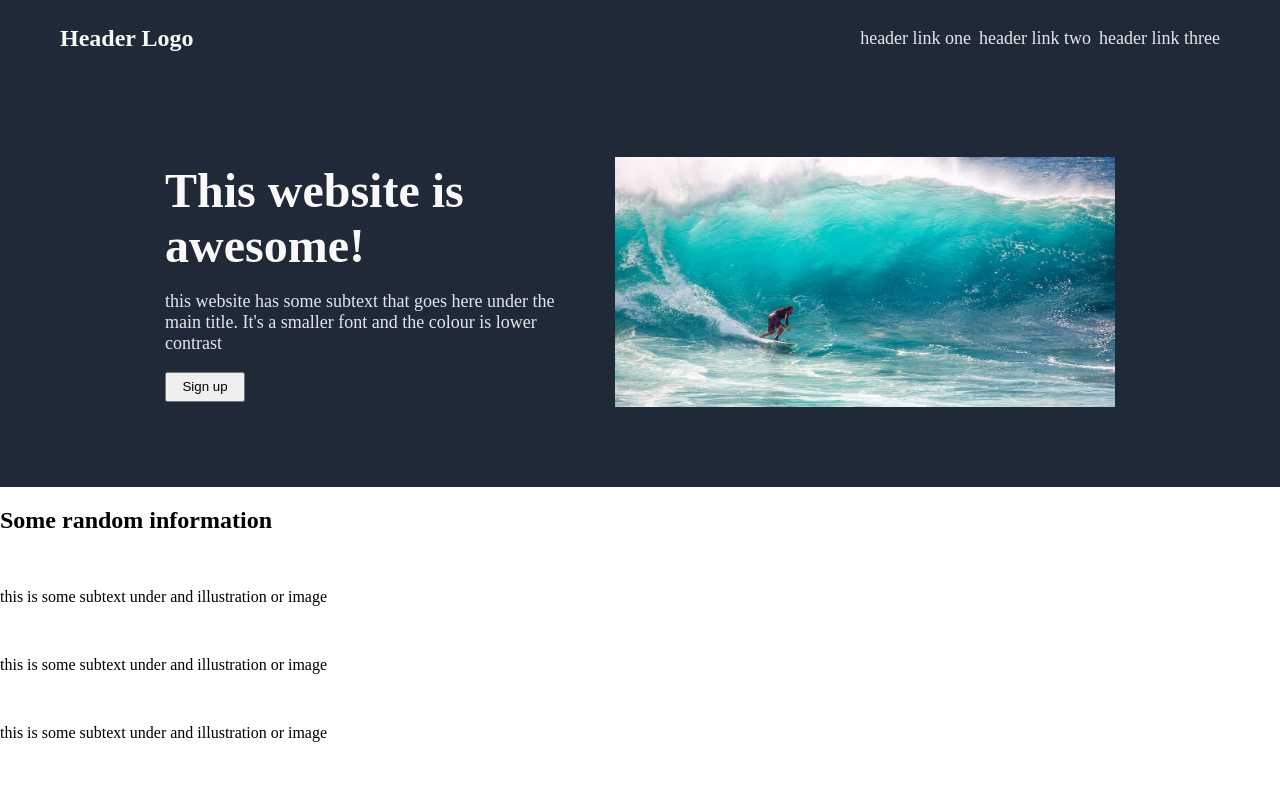
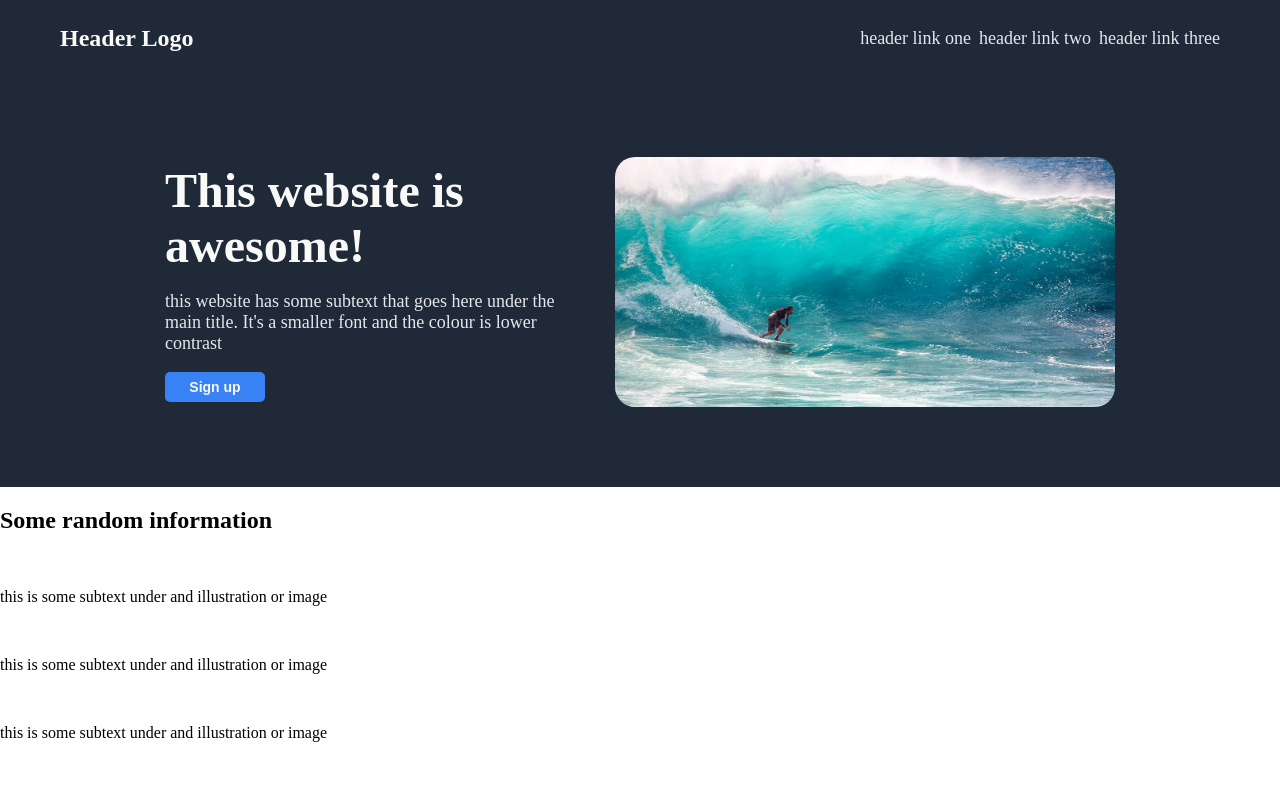
Before and after one commit to RJurasek/landing-page, a plain HTML site: page index.html in a window 1280 px wide. Shown: the top 789 px of the page. Drawn offline with Linux system fonts and the light colour scheme.

Commit message:
fixed signup bottom font

```diff
--- a/style.css
+++ b/style.css
@@ -57,8 +57,14 @@ footer {
 }
 
 #sign-up {
-    width: 80px;
+    width: 100px;
     height: 30px;
+    font-size: 14px;
+    font-weight: bold;
+    color: #F9FAF8;
+    background-color: #3882F6;
+    border: 0;
+    border-radius: 5px;
 }
 
 h1 {
@@ -75,6 +81,5 @@ h1 {
 
 .wave {
     width: 500px;
-    border: 2px;
-    border-color: white;
+    border-radius: 20px;
 }
```
